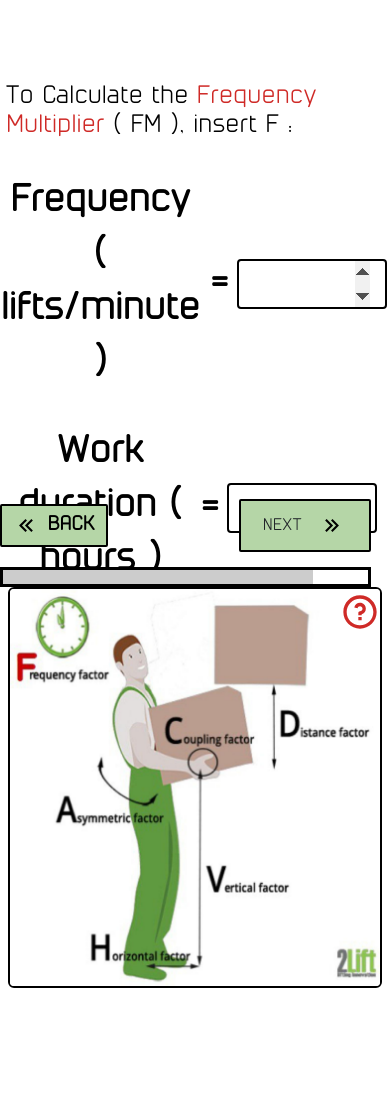
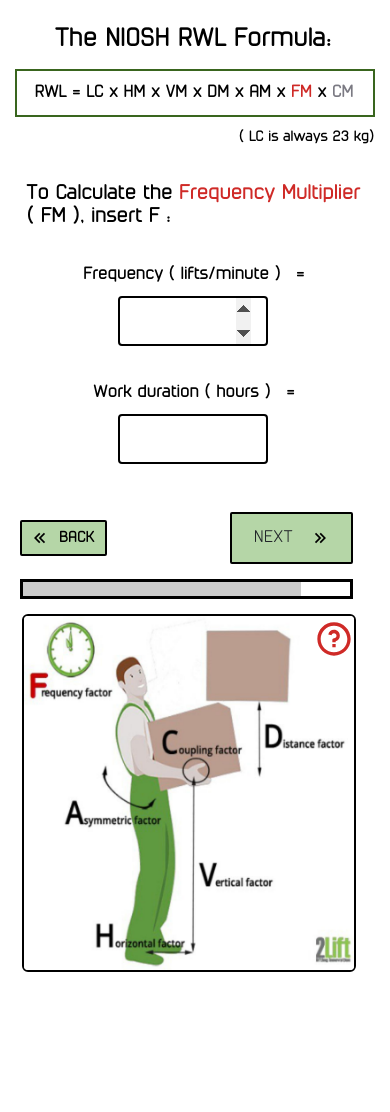
Before and after one commit to mohammadt2/my-project, a Flask app: page /equation5 in a window 390 px wide. Before the commit the page ends 988 px from the top, so only its background shows below. Run offline with Flask 3, Linux system fonts and the light colour scheme; style sheets or scripts are compiled from the project's sources; some libraries are stand-ins or nearby versions.

Commit message:
Add files via upload

```diff
--- a/static/main.scss
+++ b/static/main.scss
@@ -1,3 +1,7 @@
+@import url("https://fonts.googleapis.com/css2?family=Changa:wght@200;300;400;500;600;700;800&display=swap");
+@import url("https://fonts.googleapis.com/css2?family=Cairo:wght@200;300;400;500;600;700;800;900;1000&family=Poppins:ital,wght@0,100;0,200;0,300;0,400;0,500;0,600;0,700;0,800;0,900;1,100;1,200;1,300;1,400;1,500;1,600;1,700;1,800;1,900&display=swap");
+@import url("https://fonts.googleapis.com/css2?family=Syne:wght@400;500;600;700;800&display=swap");
+@import url("https://fonts.googleapis.com/css2?family=Roboto:ital,wght@0,100;0,300;0,400;0,500;0,700;0,900;1,100;1,300;1,400;1,500;1,700;1,900&display=swap");
 * {
   margin: 0;
   padding: 0;
@@ -6,75 +10,47 @@
   box-sizing: border-box;
 }
 
-@import url('https://fonts.googleapis.com/css2?family=Changa:wght@200;300;400;500;600;700;800&display=swap');
-@import url('https://fonts.googleapis.com/css2?family=Cairo:wght@200;300;400;500;600;700;800;900;1000&family=Poppins:ital,wght@0,100;0,200;0,300;0,400;0,500;0,600;0,700;0,800;0,900;1,100;1,200;1,300;1,400;1,500;1,600;1,700;1,800;1,900&display=swap');
-@import url('https://fonts.googleapis.com/css2?family=Syne:wght@400;500;600;700;800&display=swap');
-@import url('https://fonts.googleapis.com/css2?family=Roboto:ital,wght@0,100;0,300;0,400;0,500;0,700;0,900;1,100;1,300;1,400;1,500;1,700;1,900&display=swap');
 @font-face {
   font-family: "font-en";
   src: url(assets/fonts/cuyabra.otf);
 }
-// --------------------------------
-//-------- [ Start Components ] --------
-// --------------------------------
-
-
-
-//-------- [ End Components ] --------
-
-// --------------------------------
-//-------- [ Start Fonts ] --------
-// --------------------------------
-
-
-//-------- [ End Fonts ] --------
-
-// --------------------------------
-//-------- [ Start Pages ] --------
-// --------------------------------
-
-
-
-//-------- [ End Pages ] --------
-
-// --------------------------------
-//-------- [ Start Global ] --------
-// --------------------------------
-
 * {
   box-sizing: border-box;
 }
+
 body {
   height: 100%;
   position: relative;
   direction: rtl;
   text-align: right;
   overflow-x: hidden;
-    font-family: 'cairo', sans-serif;
+  font-family: "cairo", sans-serif;
   font-family: "font-en";
 }
+
 .row {
   overflow: hidden;
 }
+
 .container-fluid {
   padding-right: 50px;
   padding-left: 50px;
 }
+@media (max-width: 575.98px) {
+  .container-fluid {
+    padding: 0;
+  }
+}
+
 .content {
   color: #000;
 }
-// .container {
-//     @media (min-width: 300px) {
-//         max-width: 100%;
-//     }
-//     @media (min-width: 1440px) {
-//         max-width: 1440px;
-//     }
-// }
+
 .row-inside-row {
   margin-right: -8px;
   margin-left: -8px;
 }
+
 .col-lg-1,
 .col-lg-2,
 .col-lg-3,
@@ -125,16 +100,28 @@
   height: 100vh;
   direction: ltr;
   text-align: left;
-    .hello-h1 {
+}
+@media (max-width: 575.98px) {
+  .content {
+    height: auto;
+    padding: 25px 0;
+  }
+}
+.content .hello-h1 {
   text-align: center;
   color: #39651e;
   font-weight: 600;
 }
-    h3 {
+.content h3 {
   text-align: center;
   font-weight: 600;
 }
-    .eq-box {
+@media (max-width: 575.98px) {
+  .content h3 {
+    font-size: 1.5rem;
+  }
+}
+.content .eq-box {
   border: 2px solid #39651e;
   padding: 10px 20px;
   display: table;
@@ -142,13 +129,27 @@
   margin: auto;
   margin-top: 15px;
   width: 600px;
-        span {
+}
+@media (max-width: 575.98px) {
+  .content .eq-box {
+    width: auto;
+    display: block;
+    padding: 10px 10px;
+  }
+}
+.content .eq-box span {
   margin: 0 3px;
   font-weight: 600;
-            font-size: 1.75rem;
+  font-size: 2rem;
+}
+@media (max-width: 575.98px) {
+  .content .eq-box span {
+    margin: 0 0px;
+    font-weight: 600;
+    font-size: 1rem;
   }
 }
-    .equ-note {
+.content .equ-note {
   font-weight: 600;
   font-size: 1.1rem;
   width: 600px;
@@ -156,45 +157,87 @@
   display: block;
   margin: 10px auto;
 }
-    img {
+@media (max-width: 575.98px) {
+  .content .equ-note {
+    width: auto;
+    display: block;
+    font-size: 0.85rem;
+  }
+}
+.content img {
   max-width: 100%;
   height: 185px;
   text-align: center;
   margin: auto;
   display: flex;
 }
-    .active-span {
+@media (max-width: 575.98px) {
+  .content img {
+    height: 90px;
+  }
+}
+.content .active-span {
   color: #cf2a27;
 }
-    .gray-span {
+.content .gray-span {
   color: #7b7a83;
 }
-    .green-span {
+.content .green-span {
   color: #62914e;
 }
-    .yellow-span {
+.content .yellow-span {
   color: #e99238;
 }
-    .lower-equ {
+@media (max-width: 575.98px) {
+  .content form {
+    margin-bottom: 150px;
+  }
+}
+.content .lower-equ {
   margin-top: 75px;
-        .lower-equ-line-img {
+}
+@media (max-width: 575.98px) {
+  .content .lower-equ {
+    margin-top: 35px;
+    padding: 0 20px;
+  }
+}
+.content .lower-equ .lower-equ-line-img {
   max-width: 100%;
   height: auto;
   border-radius: 6px;
   border: 2px solid #000;
 }
-        .input-line {
+@media (max-width: 575.98px) {
+  .content .lower-equ .lower-equ-line-img {
+    margin-left: -6px;
+  }
+}
+.content .lower-equ .input-line {
   text-align: center;
   margin-top: 35px;
   display: flex;
   align-items: center;
   justify-content: center;
-            span {
+}
+@media (max-width: 575.98px) {
+  .content .lower-equ .input-line {
+    display: block;
+  }
+}
+.content .lower-equ .input-line span {
   font-size: 2.25rem;
   font-weight: 600;
   margin: 0 5px;
 }
-            input {
+@media (max-width: 575.98px) {
+  .content .lower-equ .input-line span {
+    font-size: 1rem !important;
+    margin-bottom: 5px;
+    display: inline-block;
+  }
+}
+.content .lower-equ .input-line input {
   border: 2px solid #000;
   height: 50px;
   width: 150px;
@@ -205,40 +248,48 @@
   font-weight: 600;
   font-size: 2.25rem;
 }
-        }
-    }
 .content .lower-equ-line-header {
   font-size: 1.75rem;
   font-weight: 600;
 }
-    .content .lower-equ-line-header-weight{
-        font-size: 1.7rem;
-        font-weight: 800;
+@media (max-width: 575.98px) {
+  .content .lower-equ-line-header {
+    font-size: 1.2rem;
   }
-    .lower-equ-line {
-
-        .info-icon {
+}
+.content .lower-equ-line .info-icon {
   position: absolute;
   top: 5px;
   right: 10px;
   cursor: pointer;
-            svg {
+}
+@media (max-width: 575.98px) {
+  .content .lower-equ-line .info-icon {
+    right: 16px;
+  }
+}
+.content .lower-equ-line .info-icon svg {
   height: 40px;
   width: 40px;
   fill: #cf2a27;
 }
-        }
-    }
-    .pagnition {
+.content .pagnition {
   position: absolute;
   bottom: 0;
   left: 0;
   width: 95%;
-        .pagnition-btns {
+}
+@media (max-width: 575.98px) {
+  .content .pagnition {
+    margin-bottom: 15px;
+  }
+}
+.content .pagnition .pagnition-btns {
   display: flex;
   align-items: center;
   justify-content: space-between;
-            .pagnition-btn {
+}
+.content .pagnition .pagnition-btns .pagnition-btn {
   display: flex;
   align-items: center;
   text-decoration: none;
@@ -250,48 +301,59 @@
   margin-bottom: 15px;
   border-radius: 2px;
   border: 2px solid #000;
-                svg {
+}
+@media (max-width: 575.98px) {
+  .content .pagnition .pagnition-btns .pagnition-btn {
+    font-size: 0.9rem;
+    padding: 5px 8px;
+  }
+}
+.content .pagnition .pagnition-btns .pagnition-btn svg {
   height: 25px;
   width: 25px;
   fill: #000;
 }
+@media (max-width: 575.98px) {
+  .content .pagnition .pagnition-btns .pagnition-btn svg {
+    height: 20px;
+    width: 20px;
   }
-            .next-btn {
+}
+.content .pagnition .pagnition-btns .next-btn {
   padding-right: 10px;
   cursor: pointer;
-                svg {
+}
+.content .pagnition .pagnition-btns .next-btn svg {
   margin-right: 10px;
 }
-            }
-            .back-btn {
+.content .pagnition .pagnition-btns .back-btn {
   padding-left: 10px;
   cursor: pointer;
-                svg {
+}
+.content .pagnition .pagnition-btns .back-btn svg {
   margin-left: 10px;
 }
-            }
-        }
-    }
-    .progress-bar {
+.content .progress-bar {
   width: 100%;
   background: #FFF;
   border: 3px solid #000;
   height: 20px;
-        .inner-progress {
+}
+.content .progress-bar .inner-progress {
   background: #CCC;
   height: 20px;
 }
-    }
-    .lower-header {
+.content .lower-header {
   margin-top: 100px;
   text-align: center;
-        p {
+}
+.content .lower-header p {
   text-align: center;
   font-weight: 600;
   font-size: 1.2rem;
   color: #39651e;
 }
-        a {
+.content .lower-header a {
   text-align: center;
   background: #b5d6a7;
   color: #000;
--- a/templates/equation5.html
+++ b/templates/equation5.html
@@ -77,9 +77,7 @@
 
                 <form id="equationForm" action="{{ url_for('equation5') }}" method="post">
                   <div class="input-line">
-                    <span for="liftingFrequency"
-                      >Frequency ( lifts/minute )</span
-                    >
+                    <span for="liftingFrequency">Frequency ( lifts/minute )</span>
                     <span>=</span>
                     <input type="number" id="liftingFrequency" name="liftingFrequency" value="{{value2}}" required autofocus/>
                   </div>
@@ -149,7 +147,7 @@
     </div>
 
     <div class="popup text-center">
-      <p>F (Frequency and Duration of Lifting Activity): This reflects how often and how long lifting tasks are performed. Lower frequency and duration decrease the risk of strain . </p>
+      <p>F (Frequency and Duration of Lifting Activity): This parameter captures two aspects: 'frequency’, which is the number of lifts performed each minute, and 'duration’, which refers to the length of time in hours that lifting tasks are performed during a work shift. A higher frequency of lifts and longer lifting durations typically increase the risk of muscular strain, while reducing the number of lifts per minute and shortening the duration of lifting sessions can help lower this risk. </p>
     </div>
 
 
--- a/templates/weight.html
+++ b/templates/weight.html
@@ -111,10 +111,9 @@
     </div>
 
     <div class="popup text-center">
-        <p>Actual weight: Actual Weight refers to the weight of the object being lifted.
-</p>
+        <p>Actual weight: Actual Weight refers to the weight of the object being lifted.</p>
     </div>
-
+    <div class="close-overlay"></div>
 
     </div>
 
```
Also changed, not shown: other parts of static/main.scss (+68 -55 lines), templates/pdf.html (+8 -8 lines). Lines whose indentation alone changed are shown as unchanged.
